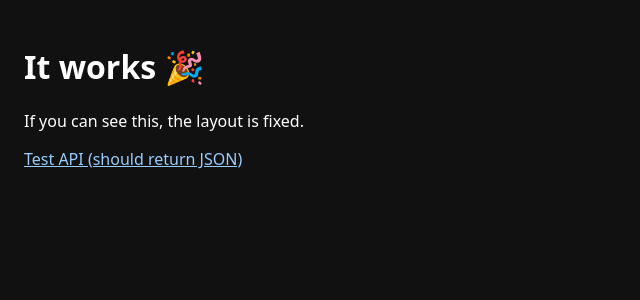
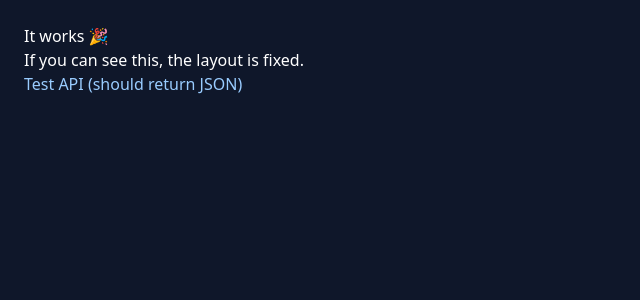
Before and after one commit to wyncole69/namegen-site, a Next.js app: page / in a window 1280 px wide. Shown: the top 300 px of the page, without its empty margins (0-640 px from the left). Built offline with nearby package versions, Linux system fonts and the light colour scheme.

Commit message:
Update globals.css

```diff
--- a/app/globals.css
+++ b/app/globals.css
@@ -1,11 +1,16 @@
-/* app/globals.css — minimal, no Tailwind features required for now */
+@import "tailwindcss";
+
+:root {
+  --background: #0f172a;
+  --foreground: #ffffff;
+}
+
 html, body {
   min-height: 100%;
-  margin: 0;
-  padding: 0;
-  background: #111;     /* dark background so white text shows */
-  color: #fff;          /* white text for contrast */
+}
+
+body {
+  background: var(--background);
+  color: var(--foreground);
   font-family: system-ui, -apple-system, Segoe UI, Roboto, Arial, sans-serif;
 }
-
-/* You can re-enable Tailwind later; for now we keep it simple to rule out CSS issues. */
```
